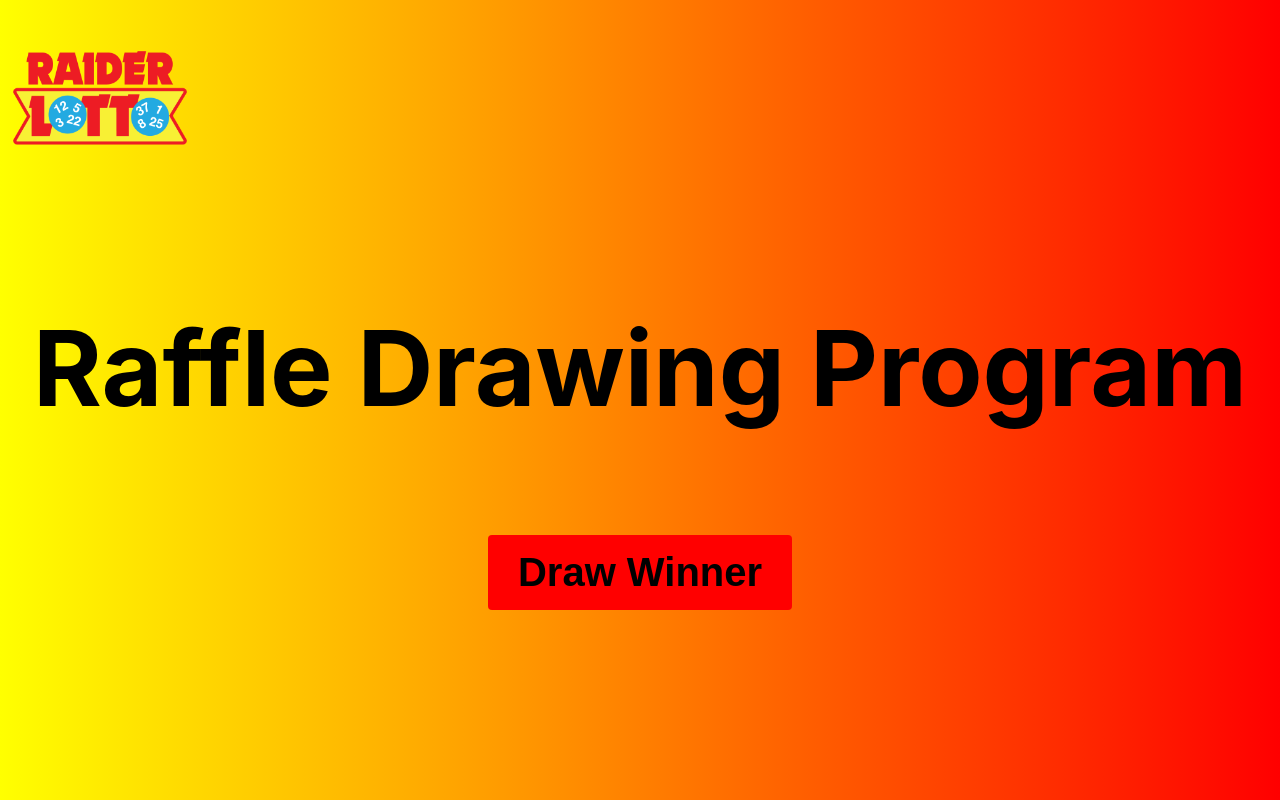
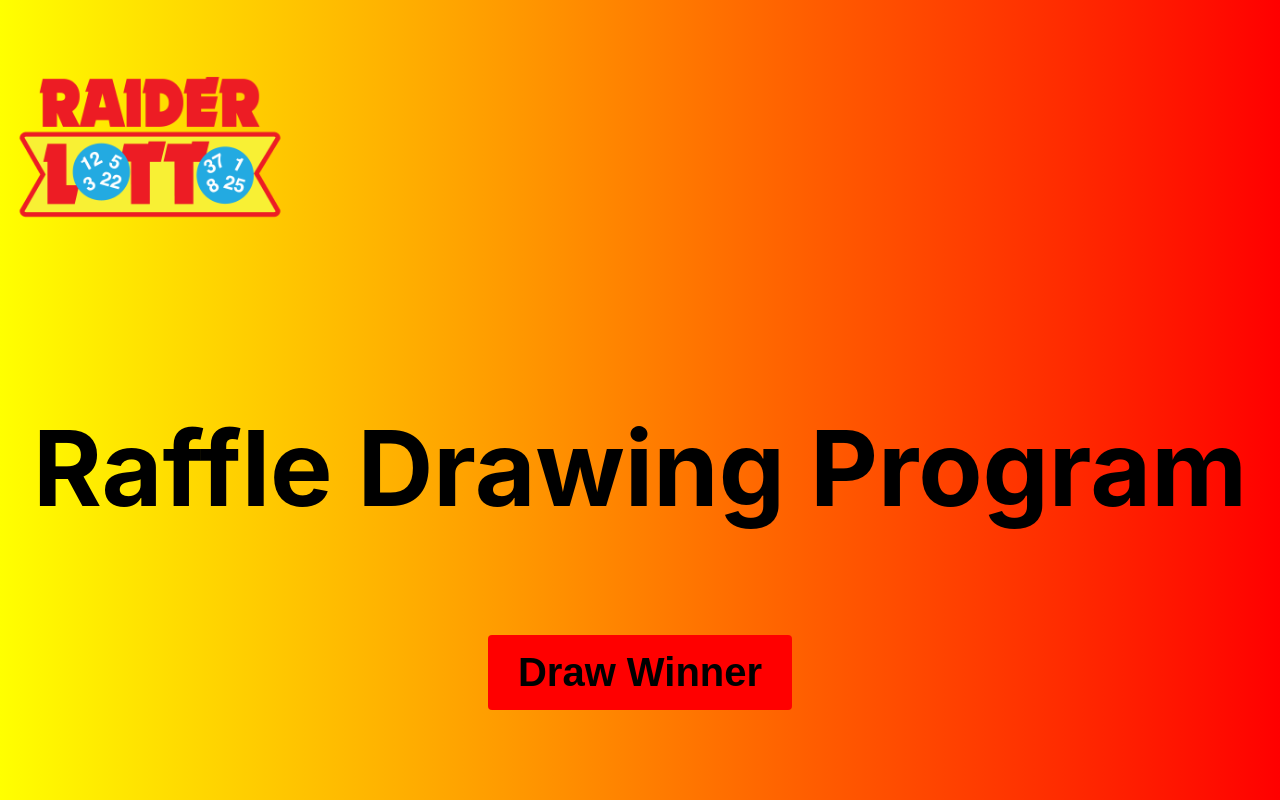
Before and after one commit to Michael-Flynn/raffle-drawing-app, a React (Create React App) app: page / in a window 1280 px wide. Built offline with nearby package versions, Linux system fonts and the light colour scheme.

Commit message:
Update App.js

```diff
--- a/src/App.js
+++ b/src/App.js
@@ -6,7 +6,7 @@ import RaffleDrawing from './RaffleDrawing';
 function App() {
   return (
     <div className="App">
-      <img alt="" src={logo} width={200} height={200} />
+      <img alt="" src={logo} width={300} height={300} />
       <RaffleDrawing />
     </div>
   );
```
